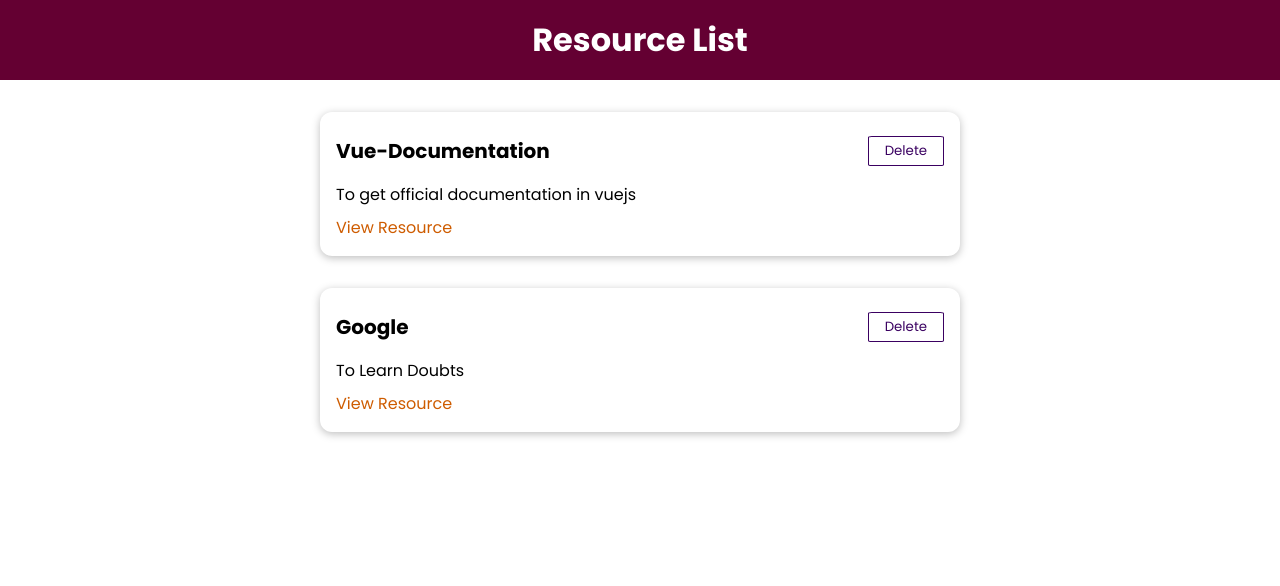
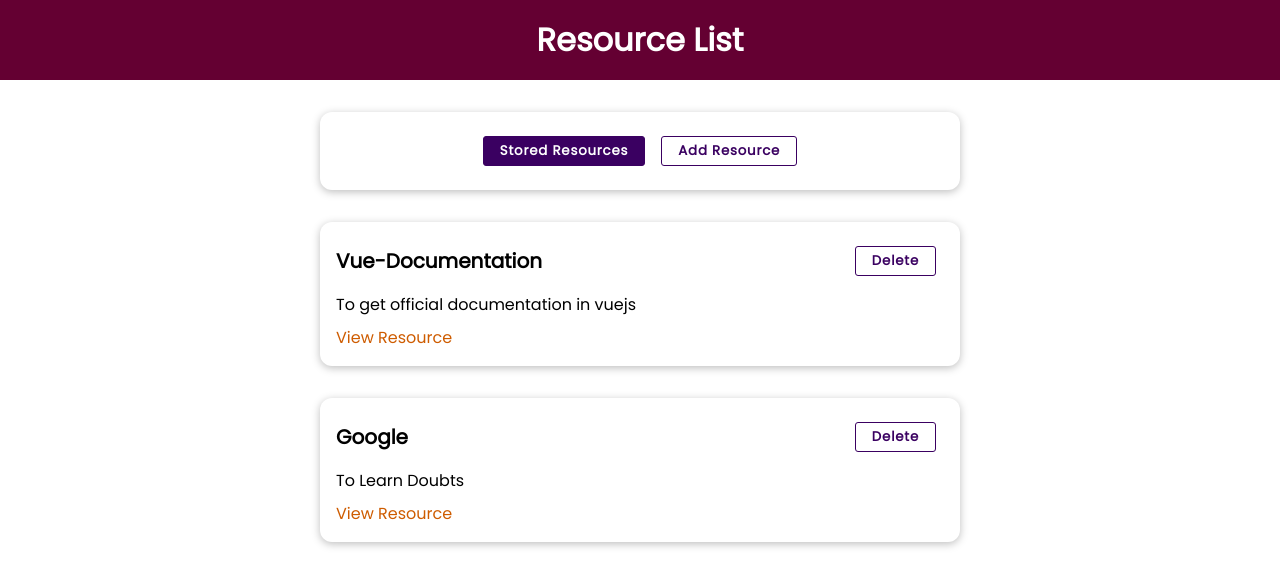
Before and after one commit to Vasanth1009/Vue-Course, a Vue app in the folder Advanced/Learning Resources App/: page / in a window 1280 px wide. Shown: the top 586 px of the page. Built offline with nearby package versions, Linux system fonts and the light colour scheme.

Commit message:
ResourceTab Updated

```diff
--- a/Advanced/Learning Resources App/src/App.vue
+++ b/Advanced/Learning Resources App/src/App.vue
@@ -1,37 +1,25 @@
 <template>
     <the-header title="Resource List"></the-header>
-    <stored-resource :resources="resources"></stored-resource>
+    <the-resource></the-resource>
 </template>
 
 <script>
-import StoredResource from './components/Resources/StoredResource';
+
 import TheHeader from './components/Layouts/TheHeader';
+import TheResource from './components/Resources/TheResource';
 
 export default {
-  components: { StoredResource, TheHeader },
+  components: {  TheHeader, TheResource },
   data() {
     return {
-      resources: [
-        {
-          id: 'vue-documentation',
-          title: 'Vue-Documentation',
-          description: 'To get official documentation in vuejs',
-          link: 'https://vuejs.org'
-        },
-        {
-          id: 'google',
-          title: 'Google',
-          description: 'To Learn Doubts',
-          link: 'https://google.org'
-        }
-      ]
+
     };
   }
 };
 </script>
 
 <style>
-@import url('https://fonts.googleapis.com/css2?family=Poppins:wght@400;700&display=swap');
+@import url('https://fonts.googleapis.com/css2?family=Poppins&display=swap');
 
 * {
   box-sizing: border-box;
--- /dev/null
+++ b/Advanced/Learning Resources App/src/components/Resources/NewResource.vue
@@ -0,0 +1,5 @@
+<template>
+    <base-card>
+        <h2>Add Resource</h2>
+    </base-card>
+</template>
--- a/Advanced/Learning Resources App/src/components/Resources/StoredResource.vue
+++ b/Advanced/Learning Resources App/src/components/Resources/StoredResource.vue
@@ -11,10 +11,10 @@
 </template>
 
 <script>
-import ResourceList from './Resource-List';
+import ResourceList from './ResourceList';
 export default {
   components: { ResourceList },
-  props: ['resources'],
+  inject: ['resources'],
 };
 </script>
 
--- /dev/null
+++ b/Advanced/Learning Resources App/src/components/Resources/TheResource.vue
@@ -0,0 +1,62 @@
+<template>
+  <base-card>
+  <div>
+    <base-button @click = "setTab('stored-resource')" :mode="switchStoredResource">Stored Resources</base-button>
+    <base-button @click = "setTab('new-resource')" :mode="switchNewResource">Add Resource</base-button>
+  </div>
+  </base-card>
+  <component :is="selectedTab"></component>
+</template>
+
+<script>
+import StoredResource from './StoredResource';
+import NewResource from './NewResource';
+export default {
+    components: { StoredResource, NewResource },
+    data() {
+        return {
+            selectedTab: 'stored-resource',
+            resources: [
+                {
+                    id: 'vue-documentation',
+                    title: 'Vue-Documentation',
+                    description: 'To get official documentation in vuejs',
+                    link: 'https://vuejs.org'
+                },
+                {
+                    id: 'google',
+                    title: 'Google',
+                    description: 'To Learn Doubts',
+                    link: 'https://google.org'
+                }
+            ]
+        }
+    },
+    computed: {
+        switchStoredResource() {
+            return this.selectedTab === 'stored-resource' ? null : 'flat';
+        },
+        switchNewResource() {
+            return this.selectedTab === 'new-resource' ? null : 'flat';
+        }
+    },
+    provide() {
+        return {
+            resources: this.resources
+        }
+    },
+    methods: {
+        setTab(tab) {
+            this.selectedTab = tab;
+        }
+    },
+
+}
+</script>
+
+<style scoped>
+div {
+    display: flex;
+    justify-content: center;
+}
+</style>
--- a/Advanced/Learning Resources App/src/components/UI/BaseButton.vue
+++ b/Advanced/Learning Resources App/src/components/UI/BaseButton.vue
@@ -14,11 +14,13 @@ button {
   font-family: inherit;
   background-color: #3a0061;
   border: 1px solid #3a0061;
-  border-radius: 5%;
-  font-weight: 400;
+  border-radius: 3px;
+  font-weight: 600;
+  letter-spacing: .05rem;
   color: white;
   cursor: pointer;
   outline: none;
+  margin: 0.5rem;
 }
 
 button:hover,
```
Also changed, not shown: Advanced/Learning Resources App/src/components/Resources/ResourceList.vue (renamed from Advanced/Learning Resources App/src/components/Resources/Resource-List.vue).
